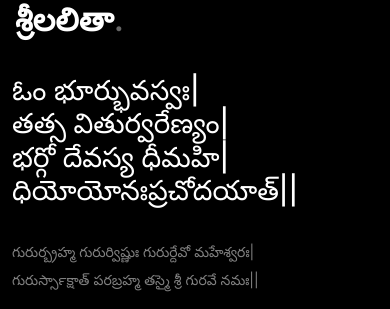
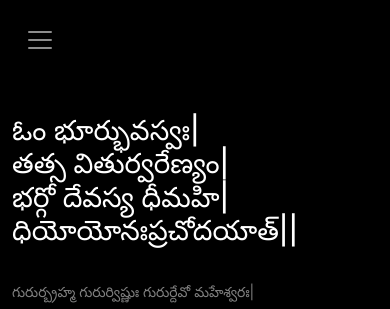
Before and after one commit to srikanth30510/Navarathri, a plain HTML site: page index.html in a window 390 px wide. Shown: the top 309 px of the page. Drawn offline with Linux system fonts and the light colour scheme.

Commit message:
navarathri1

```diff
--- a/index.html
+++ b/index.html
@@ -30,11 +30,12 @@
 		<nav class="custom-navbar navbar navbar navbar-expand-md navbar-dark bg-dark" arial-label="Furni navigation bar">
 
 			<div class="container">
-				<a class="navbar-brand" href="index.html">శ్రీలలితా<span>.</span></a>
 
-				<!-- <button class="navbar-toggler" type="button" data-bs-toggle="collapse" data-bs-target="#navbarsFurni" aria-controls="navbarsFurni" aria-expanded="false" aria-label="Toggle navigation">
+
+				<button class="navbar-toggler" type="button" data-bs-toggle="collapse" data-bs-target="#navbarsFurni" aria-controls="navbarsFurni" aria-expanded="false" aria-label="Toggle navigation">
 					<span class="navbar-toggler-icon"></span>
-				</button> -->
+				</button>
+
 
 				<div class="collapse navbar-collapse" id="navbarsFurni">
 					<ul class="custom-navbar-nav navbar-nav ms-auto mb-2 mb-md-0">
```
Also changed, not shown: kadhgamalla.html (+1 -1 lines), lalithashasranama.html (+0 -1 lines), lalithashasranamavalli.html (+1 -1 lines), mantrapushpam.html (+1 -1 lines), srisuktham.html (+1 -1 lines).
